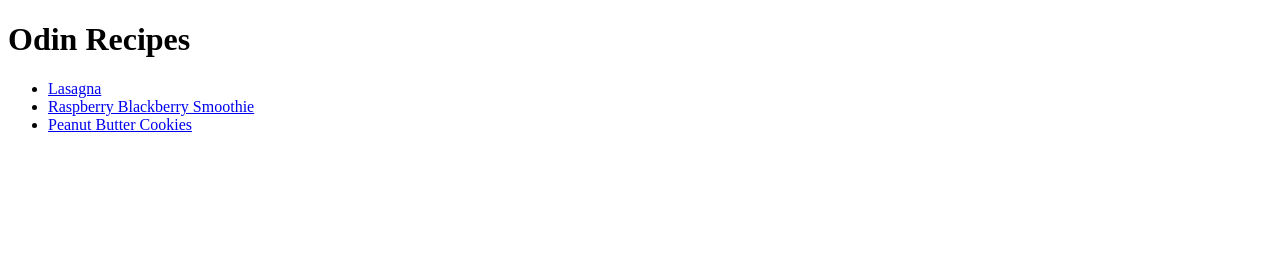
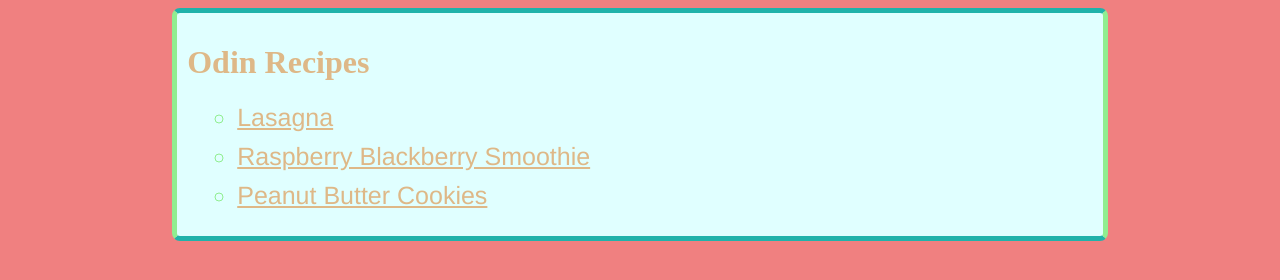
Before and after one commit to MatiSalinas/odin-recipes, a plain HTML site: page index.html in a window 1280 px wide. Drawn offline with Linux system fonts and the light colour scheme.

Commit message:
Styled index page with flex

```diff
--- /dev/null
+++ b/images/Recipe WebPage_files/style.css
@@ -0,0 +1,30 @@
+body{
+    background-color: rgb(48, 47, 47);
+    display: flex;
+    flex-direction: row;
+}
+.child {
+    height: 100%;
+    width: 200px;
+    flex: 1 1 auto;
+    border: 5px solid blue;
+}
+
+.child.medio {
+    flex: 3 1 auto;
+    padding: 10px;
+    border-left: 5px solid gray;
+    border-right: 5px solid gray;
+}
+
+h1 {
+color: red;
+}
+
+li {
+    font-size: 25px;
+    font-family:'Franklin Gothic Medium', 'Arial Narrow', Arial, sans-serif;
+    margin: 10px;
+    color: white;
+
+}
--- a/index.html
+++ b/index.html
@@ -3,13 +3,24 @@
     <head>
         <meta charset="UTF-8">
         <title>Recipe WebPage</title>
+        <link rel="stylesheet" href="./style.css">
+
     </head>
     <body>
+        <div class="barra">
+    <div class="parent">
+        <div class="child"></div>
+
+        <div class="child medio">
         <h1>Odin Recipes</h1>
         <ul>
         <li><a href="./recipes/lasagna.html">Lasagna</a></li>
         <li><a href="./recipes/smoothie.html">Raspberry Blackberry Smoothie</a></li>
         <li><a href="./recipes/peanut-butter-cookies.html">Peanut Butter Cookies</a></li>
+
     </ul>
+</div>
+    <div class="child"></div>
+</div></div>
     </body>
 </html>
--- /dev/null
+++ b/style.css
@@ -0,0 +1,41 @@
+
+body{
+    background-color: lightcoral;
+
+}
+
+.parent {
+    display: flex;
+
+}
+.child {
+    flex: 1;
+
+}
+
+.child.medio {
+    flex: 3  auto;
+    padding: 10px;
+    border-left: 5px solid lightgreen;
+    border-right: 5px solid lightgreen;
+    border-top: 5px solid lightseagreen;
+    border-bottom: 5px solid lightseagreen;
+    border-radius: 0.5rem;
+    background-color: lightcyan;
+}
+a, a:visited, a:hover, a:active {
+    color: burlywood;
+  }
+h1 {
+color: burlywood;
+}
+ul{
+    list-style-type:circle;
+}
+li {
+    font-size: 25px;
+    font-family:'Franklin Gothic Medium', 'Arial Narrow', Arial, sans-serif;
+    margin: 10px;
+    color: lightgreen;
+
+}
```
Also changed, not shown: images/Recipe WebPage.html (added, +24 -0 lines).
